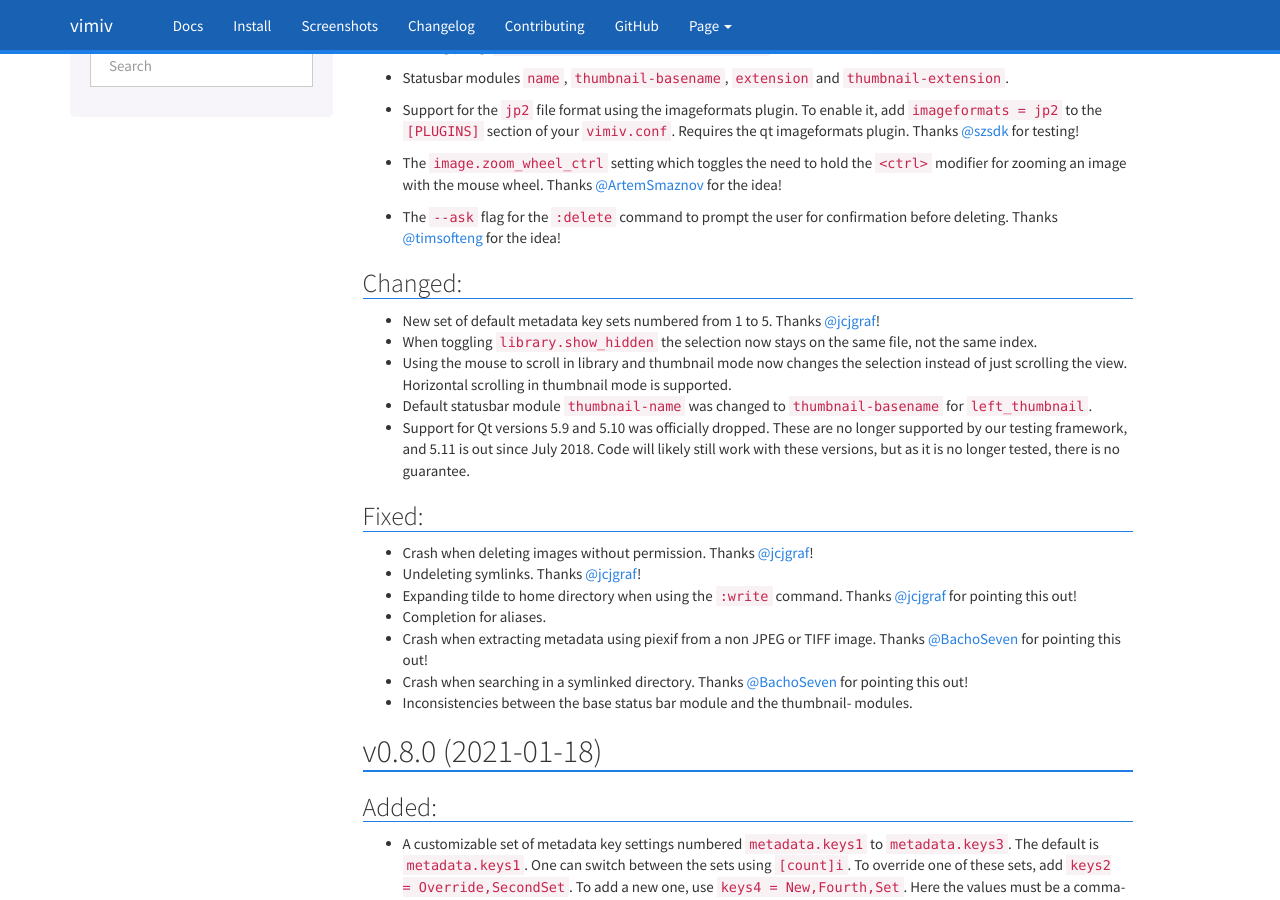
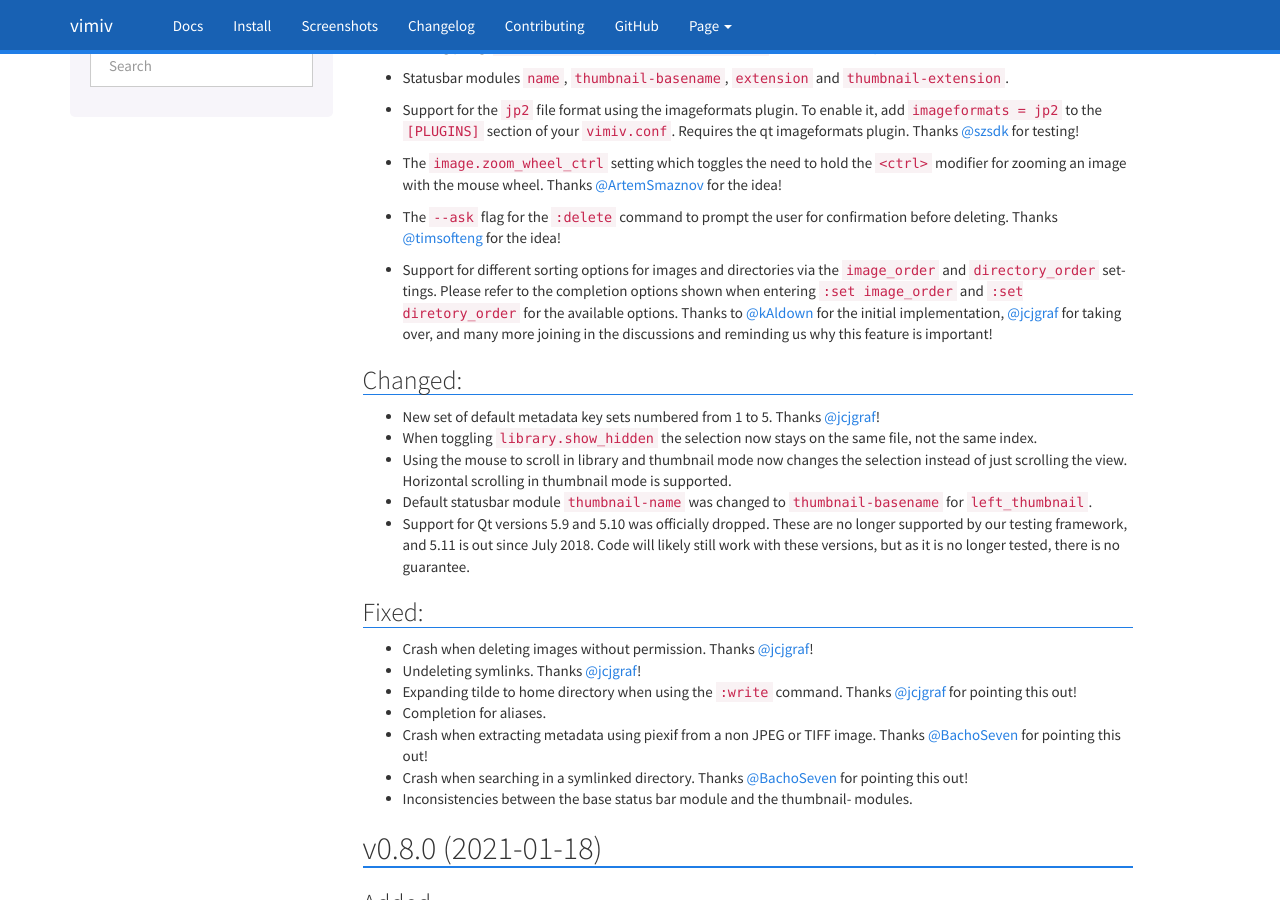
Before and after one commit to karlch/vimiv-qt, a Sphinx documentation site: the page built from docs/changelog.rst, in a window 1280 px wide and 900 px high, scrolled down 1178 px. Built offline with Sphinx 7.4.7, drawn with Linux system fonts in a browser that asks for light colours.

Commit message:
Update changelog for the new sorting options

```diff
--- a/docs/changelog.rst
+++ b/docs/changelog.rst
@@ -76,6 +76,12 @@ Added:
   idea!
 * The ``--ask`` flag for the ``:delete`` command to prompt the user for confirmation
   before deleting. Thanks `@timsofteng`_ for the idea!
+* Support for different sorting options for images and directories via the
+  ``image_order`` and ``directory_order`` settings. Please refer to the completion
+  options shown when entering ``:set image_order`` and ``:set diretory_order`` for
+  the available options. Thanks to `@kAldown`_ for the initial implementation,
+  `@jcjgraf`_ for taking over, and many more joining in the discussions and reminding us
+  why this feature is important!
 
 Changed:
 ^^^^^^^^
@@ -514,3 +520,4 @@ Initial release of the Qt version.
 .. _@szsdk: https://github.com/szsdk
 .. _@ArtemSmaznov: https://github.com/ArtemSmaznov
 .. _@timsofteng: https://github.com/timsofteng
+.. _@kAldown: https://github.com/kaldown
```
